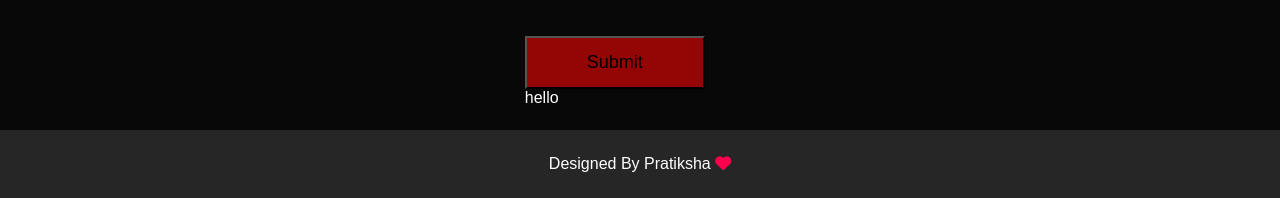
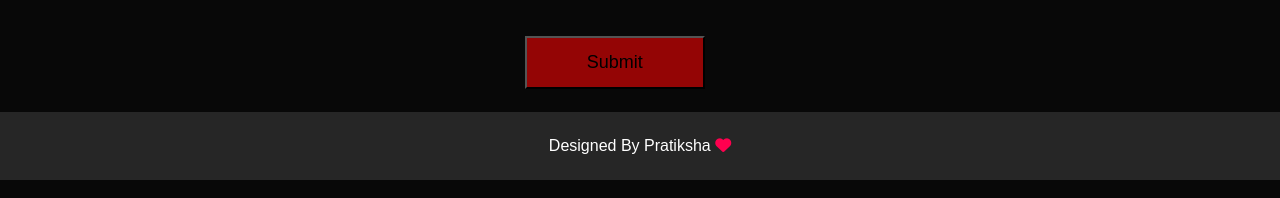
Before and after one commit to Pratiksharajpoot/Portfolio, a plain HTML site: page index.html in a window 1280 px wide. Shown: the part 2337-2535 px from the top of the page. Drawn offline with Linux system fonts and the light colour scheme; files whose address does not match are found by name.

Commit message:
Update index.html

```diff
--- a/index.html
+++ b/index.html
@@ -155,7 +155,7 @@
                         <textarea name="Message" rows="6" placeholder="Your Message" ></textarea>
                         <button type="submit" class="btn btn2">Submit</button>
                     </form>
-                    <span id="msg">hello</span>
+                    <span id="msg"></span>
                 </div>
             </div>
         </div>
```
